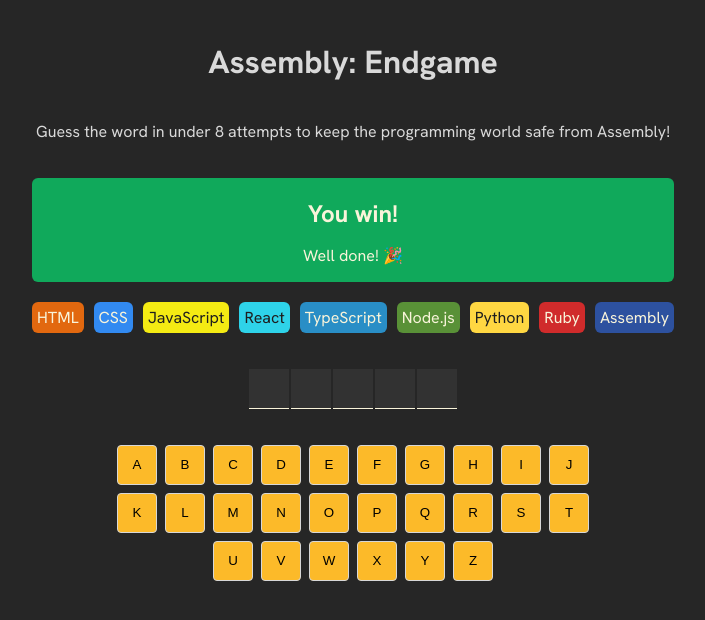
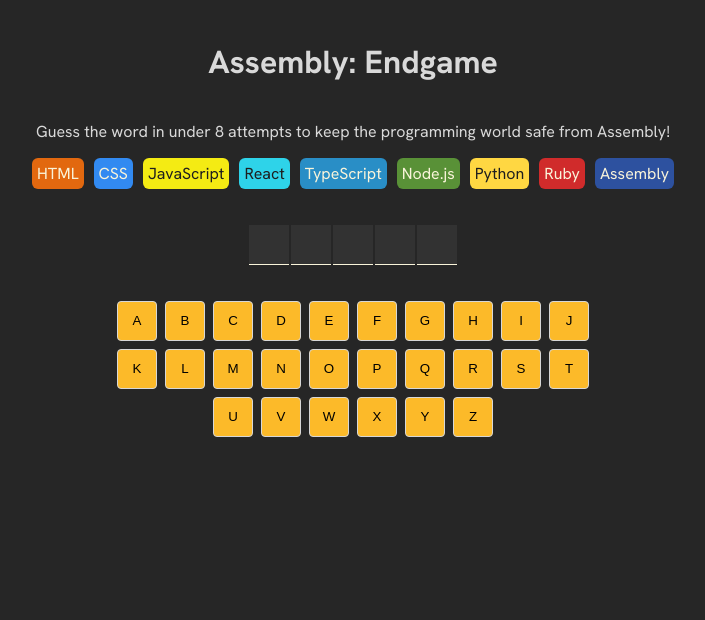
Before and after one commit to MaximilianGiesen/assembly-endgame, a React (Vite) app in the folder project/project/: page / in a window 1280 px wide. Shown: the top 620 px of the page, without its empty margins (287-992 px from the left). Built offline with nearby package versions, Linux system fonts and the light colour scheme.

Commit message:
feat: Updated game-status

```diff
--- a/project/project/src/App.css
+++ b/project/project/src/App.css
@@ -17,7 +17,6 @@
 
 .game-status {
     margin: 20px 0 20px 0;
-    background-color: #10A95B;
     display: flex;
     flex-direction: column;
     justify-content: space-evenly;
@@ -25,6 +24,14 @@
     border: none;
     border-radius: 6px;
     color: #F9F4DA;
+}
+
+.game-won {
+    background-color: #10A95B;
+}
+
+.game-lost {
+    background-color: #BA2A2A;
 }
 
 .game-status h2 {
--- a/project/project/src/App.jsx
+++ b/project/project/src/App.jsx
@@ -1,6 +1,5 @@
 import React from "react"
 import Header from "./components/Header.jsx"
-import Status from "./components/Status.jsx"
 import LanguageChips from "./components/LanguageChips.jsx";
 import Keyboard from "./components/Keyboard.jsx";
 import {languages} from "./languages.js";
@@ -28,7 +27,8 @@
         .split('')
         .every(letter => guessedLetters.includes(letter))
 
-    const isGameOver = wrongGuessCount >= languages.length - 1 || isGameWon
+    const isGameLost = wrongGuessCount >= languages.length - 1
+    const isGameOver =  isGameLost || isGameWon
 
     const wordArr = currentWord.split('').map((letter, index) => (
         <span key={index} className="letter-box-items">
@@ -42,7 +42,18 @@
                 heading="Assembly: Endgame"
                 intro="Guess the word in under 8 attempts to keep the programming world safe from Assembly!"
             />
-            <Status />
+            {isGameWon &&
+                <section className="game-status game-won">
+                    <h2>You win!</h2>
+                    <p>Well done! 🎉</p>
+                </section>
+            }
+            {isGameOver &&
+                <section className="game-status game-lost">
+                    <h2>Game over!</h2>
+                    <p>You lose! Better start learning Assembly 😭</p>
+                </section>
+            }
             <LanguageChips
                 wrongGuessCount = {wrongGuessCount}
             />
--- a/project/project/src/components/Status.jsx
+++ /dev/null
@@ -1,10 +0,0 @@
-import React from "react";
-
-export default function Status() {
-    return (
-        <section className="game-status">
-            <h2>You win!</h2>
-            <p>Well done! 🎉</p>
-        </section>
-    )
-}
```
